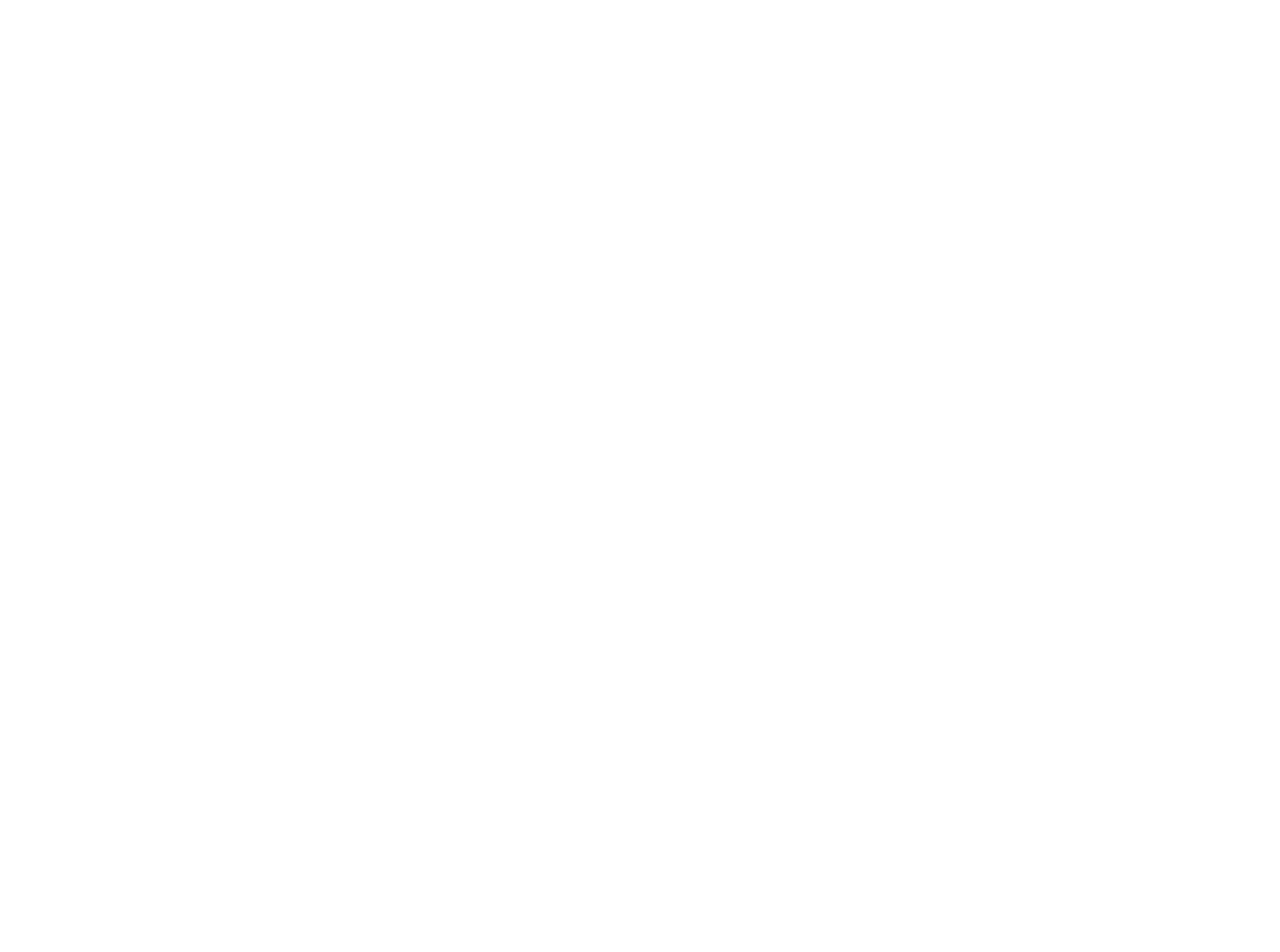
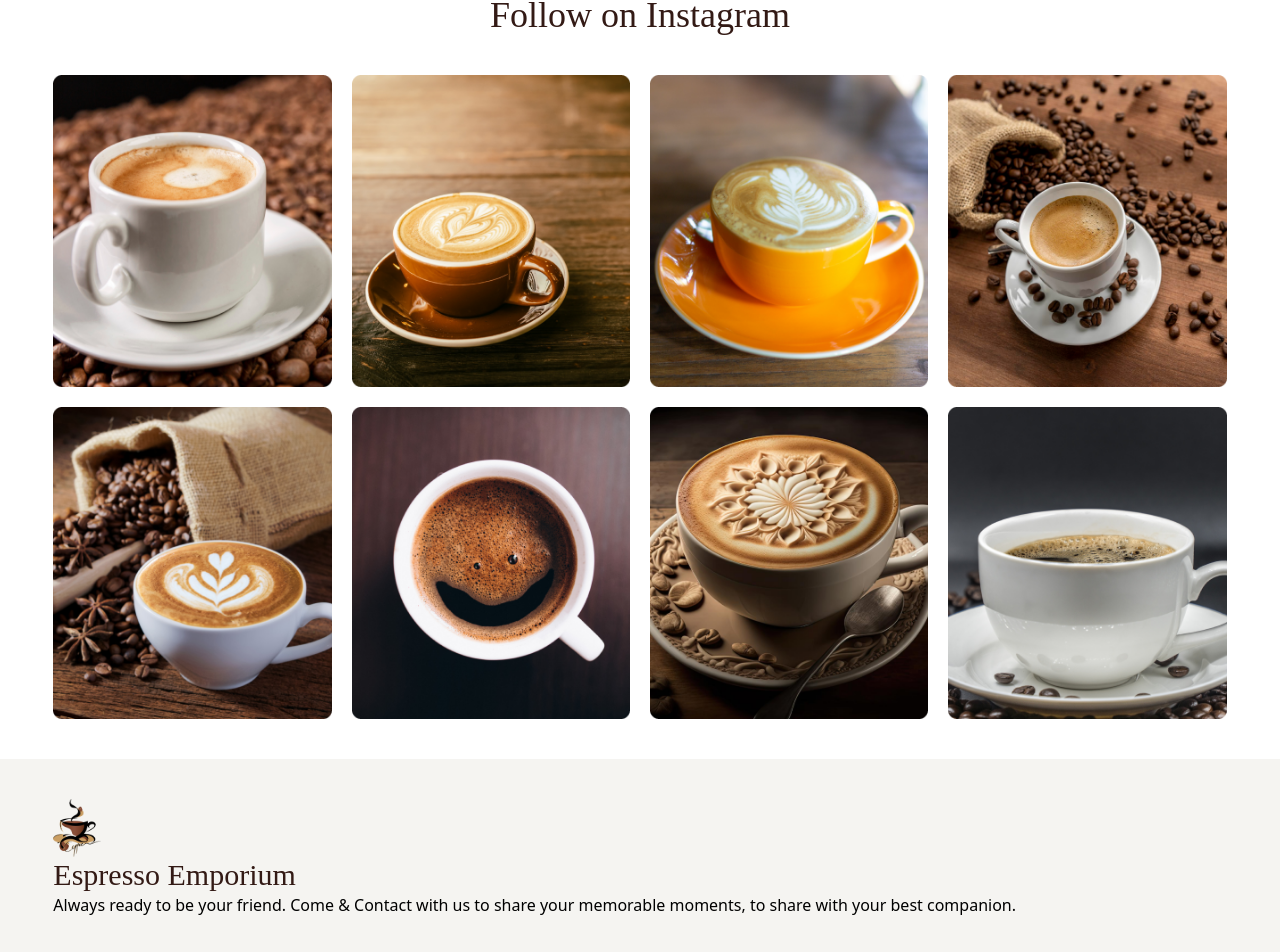
Before and after one commit to mdsamiulislam54/coffe-store-client-auth, a React (Vite) app: page / in a window 1280 px wide. Shown: the part 1115-2067 px from the top of the page. Before the commit the page ends 1030 px from the top, so only its background shows below. Built offline with nearby package versions, Linux system fonts and the light colour scheme; a web font is replaced by a local one.

Commit message:
Follow us instagram section design completed

```diff
--- a/src/App.jsx
+++ b/src/App.jsx
@@ -1,6 +1,9 @@
 
 import './App.css'
 import Banner from './components/Banner/Banner'
+import Contact from './components/Contact/Contact'
+import FollowUs from './components/FollowUs/FollowUs'
+import Products from './components/Products/Products'
 import Service from './components/Service/Service'
 
 function App() {
@@ -10,6 +13,9 @@ function App() {
     <>
      <Banner/>
      <Service/>
+     {/* <Products/> */}
+     <FollowUs/>
+     <Contact/>
     </>
   )
 }
--- /dev/null
+++ b/src/components/Contact/Contact.jsx
@@ -0,0 +1,27 @@
+import React from "react";
+import icons from "../../assets/more/logo1.png";
+const Contact = () => {
+  return (
+    <div className="py-10 bg-secondary/50">
+      <div className="w-11/12 mx-auto">
+        <div>
+          <div>
+            <img src={icons} alt="logo" className="w-12" />
+            <h2 className="text-3xl font-ran font-medium text-primary">
+              Espresso Emporium
+            </h2>
+            <p>
+                Always ready to be your friend. Come & Contact with us to share your memorable moments, to share with your best companion.
+            </p>
+            <div>
+
+            </div>
+          </div>
+          <div></div>
+        </div>
+      </div>
+    </div>
+  );
+};
+
+export default Contact;
--- /dev/null
+++ b/src/components/FollowUs/FollowUs.jsx
@@ -0,0 +1,36 @@
+import React from 'react'
+import cups1  from '../../assets/cups/Rectangle 10.png'
+import cups2  from '../../assets/cups/Rectangle 11.png'
+import cups3  from '../../assets/cups/Rectangle 12.png'
+import cups4  from '../../assets/cups/Rectangle 13.png'
+import cups5  from '../../assets/cups/Rectangle 14.png'
+import cups6  from '../../assets/cups/Rectangle 15.png'
+import cups7  from '../../assets/cups/Rectangle 16.png'
+import cups8  from '../../assets/cups/Rectangle 9.png'
+
+const FollowUs = () => {
+  return (
+    <div className='py-10'>
+        <div className="w-11/12 mx-auto">
+        <div className='flex flex-col justify-center items-center mb-10'>
+            <p className='text-md font-raleway mb-4'>Follow Us Now</p>
+            <h4 className='text-4xl font-ran text-primary'> Follow on Instagram</h4>
+
+        </div>
+        <div className='grid lg:grid-cols-4 md:grid-cols-3 sm:grid-cols-2 grid-cols-1 gap-5 content-center'>
+            <img src={cups1} alt="" />
+            <img src={cups2} alt="" />
+            <img src={cups3} alt="" />
+            <img src={cups4} alt="" />
+            <img src={cups5} alt="" />
+            <img src={cups6} alt="" />
+            <img src={cups7} alt="" />
+            <img src={cups8} alt="" />
+        </div>
+
+        </div>
+    </div>
+  )
+}
+
+export default FollowUs
--- /dev/null
+++ b/src/components/Products/Products.jsx
@@ -0,0 +1,14 @@
+import React from "react";
+
+const Products = () => {
+  return (
+    <div>
+      <div className="w-11/12 mx-auto">
+        <p>... Sip & Savor ...</p>
+        <h3>Our Popular Products</h3>
+      </div>
+    </div>
+  );
+};
+
+export default Products;
```
